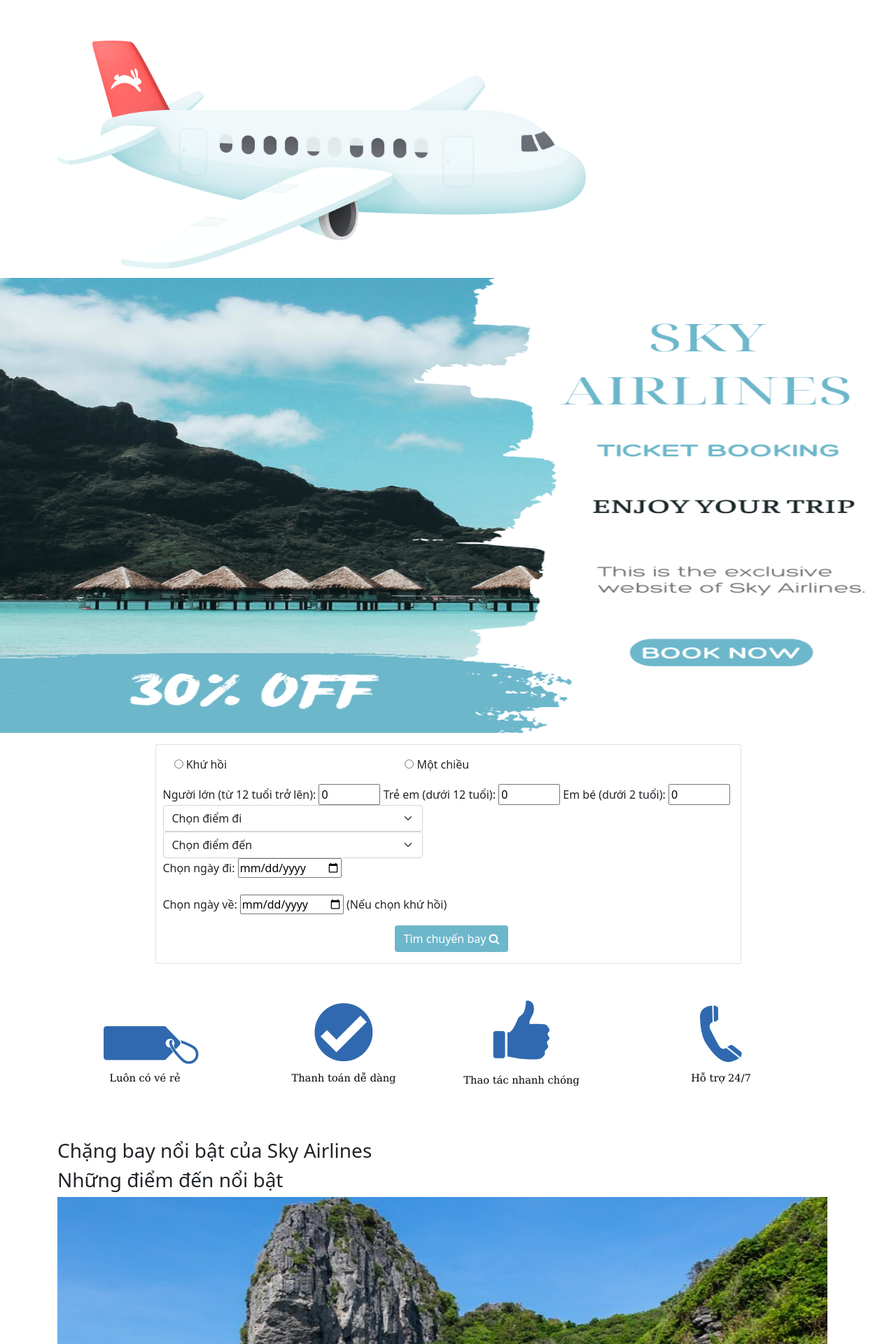
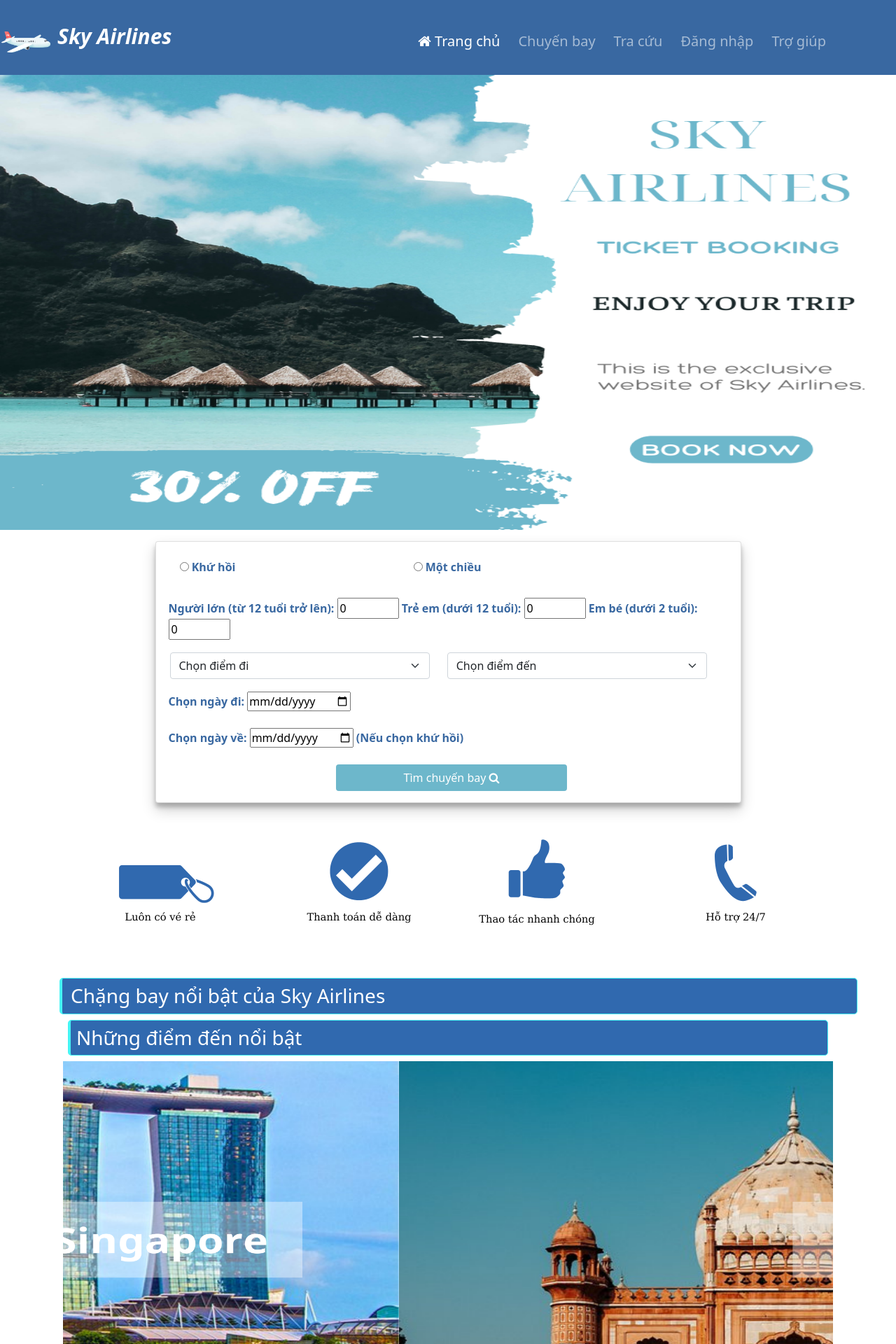
Before and after one commit to monkei7302/AirPlane_Ticket, a PHP site: page /home.php in a window 1280 px wide. Shown: the top 1920 px of the page at 70% size. Run offline with PHP 8.4, Linux system fonts and the light colour scheme; data that the repository does not hold is empty.

Commit message:
Update search flight

```diff
--- a/css/flight_search.css
+++ b/css/flight_search.css
@@ -24,10 +24,6 @@
   border: 1px solid #9AC1F0;
   background-color: #9AC1F0;
   color: white;
-}
-.continue{
-  display: flex;
-  float: right;
 }
 @media only screen and (min-width: 768px){
   .btn-book-ticket{
--- /dev/null
+++ b/css/home.css
@@ -0,0 +1,93 @@
+.navbar {
+    background-color: #3968a1;
+  }
+  .logo{
+    width: 70px;
+    height: 60px;
+    float: left;
+    margin-right: 10px;
+    margin-top: 5px;
+  }
+  .nav-item {
+    margin-top: 10px;
+    margin-right: 10px;
+    font-size: 20px;
+    font-weight: 500;
+  }
+  .navbar-brand {
+    margin-top: 16px;
+    margin-left: -80px;
+    font-size: 50px;
+    font-style: italic;
+    font-weight: bold;
+  }
+  .radio {
+    color: #3968a1;
+    font-weight: 600;
+    margin: 8px;
+  }
+  .form-select {
+    color: #3968a1;
+    font-weight: 600;
+    float: left;
+    margin: 10px;
+    margin-right: 15px;
+    margin-bottom: 10px;
+  }
+  #searchCard {
+    box-shadow: rgba(0, 0, 0, 0.19) 0px 10px 20px, rgba(0, 0, 0, 0.23) 0px 6px 6px;
+  }
+  .symbols {
+    text-align: center;
+    margin-right: -1px;
+  }
+  #searchButton {
+    background-color:#6db7cb;
+    width: 40%;
+  }
+  #searchButton:hover{
+    background-color: #52da4d;
+    color: white;
+  }
+  .highlights{
+    margin: 10px;
+    text-align: center;
+  }
+  .card-img-top {
+    width: 100%;
+    height: 140px;
+  }
+  h3 {
+    border-radius: 5px;
+    background-color: #3069af;
+    color: white;
+    margin: 15px;
+    padding: 8px;
+    border-left: 4px solid rgb(68, 244, 244);
+    border-right: 1px solid rgb(68, 244, 244);
+    border-top: 1px solid rgb(68, 244, 244);
+    border-bottom: 1px solid rgb(68, 244, 244);
+    word-wrap: break-word;
+  }
+  #slideshow {
+    overflow: hidden;
+    height: 510px;
+    width: 1100px;
+    margin: 0 auto;
+  }
+
+  .slide-wrapper {
+    width: 4400px;
+    -webkit-animation: slide 15s ease infinite;
+  }
+  .slide {
+    float: left;
+    height: 510px;
+    width: 1100px;
+  }
+  @-webkit-keyframes slide {
+    20% {margin-left: 0px;}
+    40% {margin-left: -1100;}
+    70% {margin-left: -2200px;}
+    90% {margin-left: -3300px;}
+  }
```
Also changed, not shown: css/adminpage.css (deleted, +0 -146 lines), search_flight.php (+13 -6 lines), css/imageCSS/icon_20kg_luggage.png (added), css/imageCSS/icon_25kg_luggage.png (added), css/imageCSS/icon_30kg_luggage.png (added), css/imageCSS/icon_35-40kg_luggage.png (added), css/imageCSS/no_luggage.png (added).
